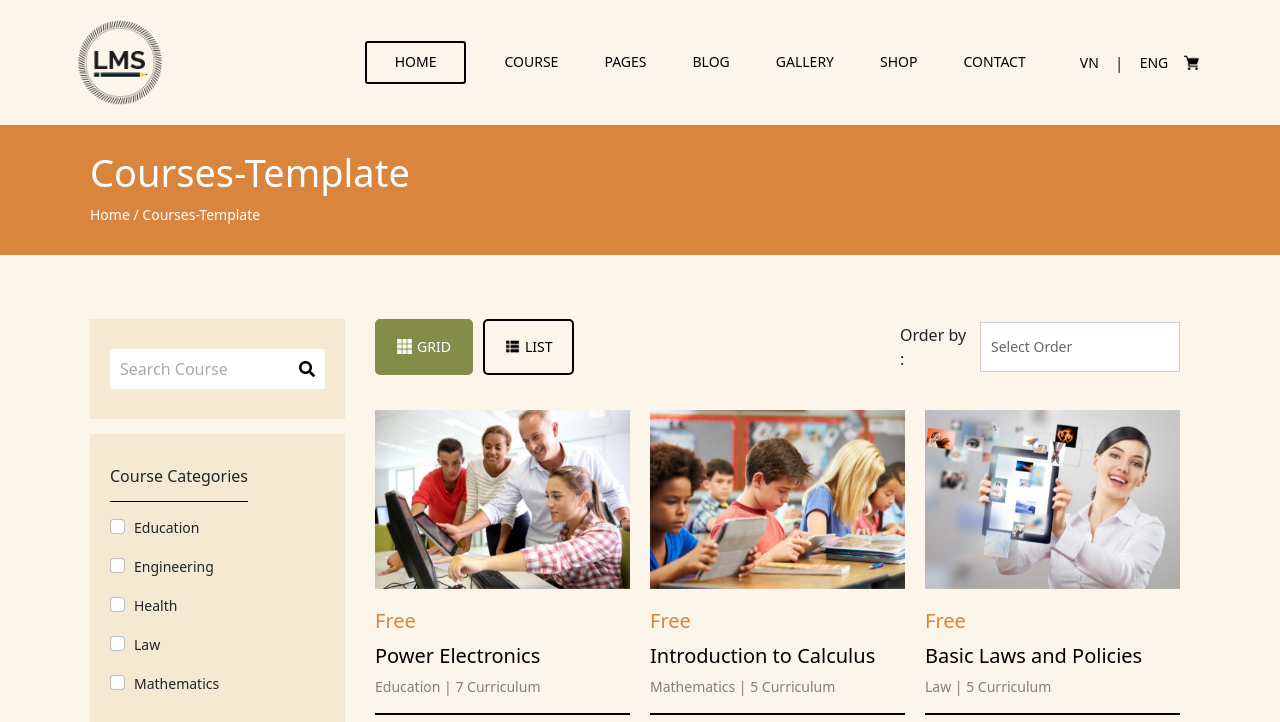
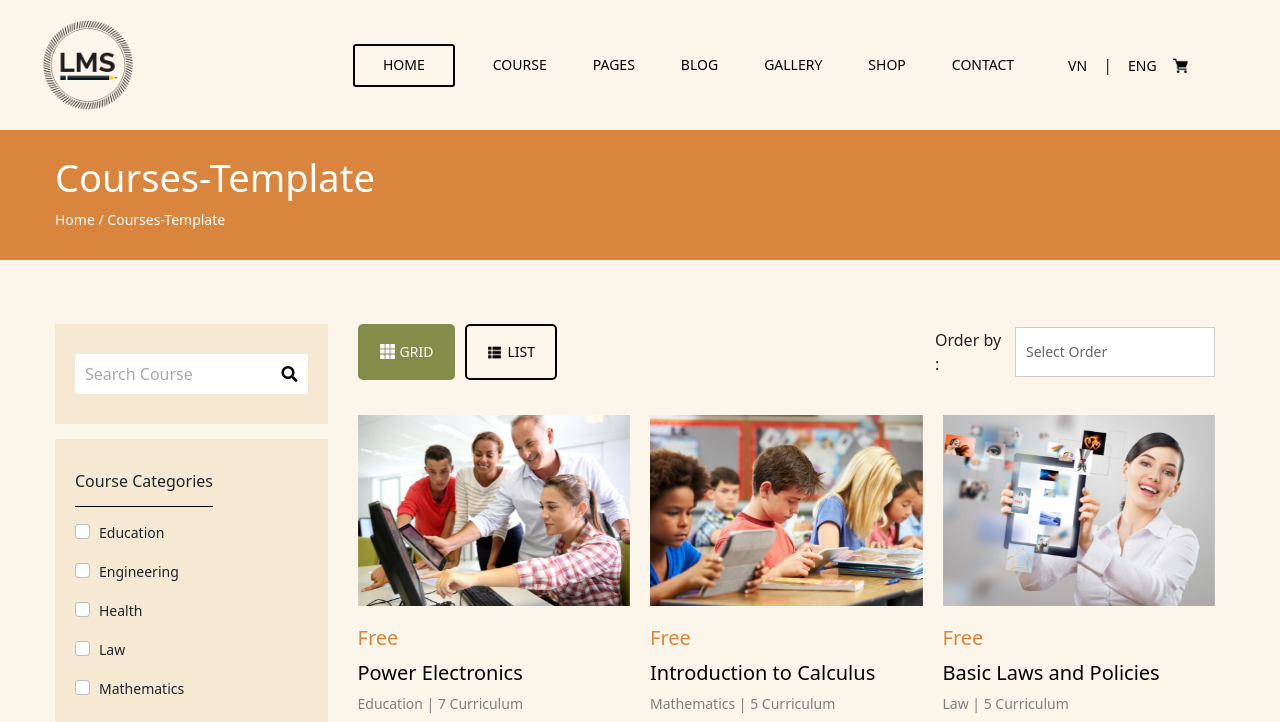
Before and after one commit to Nguyenduc11092002/LMS, a plain HTML site: page course-template.html in a window 1280 px wide. Shown: the top 722 px of the page. Drawn offline with nearby package versions, Linux system fonts and the light colour scheme; a script that the page names is missing.

Commit message:
style: change css

```diff
--- a/assets/style/global.css
+++ b/assets/style/global.css
@@ -11,6 +11,11 @@ html {
 
 body {
   background-color: #fcf5e9 !important;
+}
+
+.container {
+    max-width: 1170px;
+    width: 100%;
 }
 
 .header {
@@ -554,7 +559,7 @@ body {
     display: flex;
     flex-wrap: wrap;
     justify-content: space-between;
-    max-width: 1200px;
+    max-width: 1170px;
     margin: 0 auto;
     position: relative;
     top: auto;
--- a/assets/style/pages/course-template.css
+++ b/assets/style/pages/course-template.css
@@ -4,7 +4,7 @@
 }
 
 .breadcrumb-container {
-    max-width: 1100px !important;
+    max-width: 1170px !important;
     width: 100% !important;
     display: block;
     justify-content: center;
@@ -33,10 +33,14 @@
 }
 
 .container {
-    max-width: 1100px !important;
+    max-width: 1170px !important;
     width: 100% !important;
     padding-left: 0 !important;
     padding-right: 0 !important;
+}
+
+.py-5 {
+    margin-bottom: 70px !important;
 }
 
 .col-md-4 {
@@ -241,7 +245,7 @@ select option[value="Select Order"] {
 }
 
 :root {
-    --wdtPrimaryColorRgb: 131, 140, 73; /* Định nghĩa màu chính */
+    --wdtPrimaryColorRgb: 131, 140, 73;
     --imgScale: 1.05;
     --imgTransition: transform 0.3s ease-in-out;
     --overlayTransition: opacity 0.3s ease-in-out, transform 0.4s ease-in-out;
```
